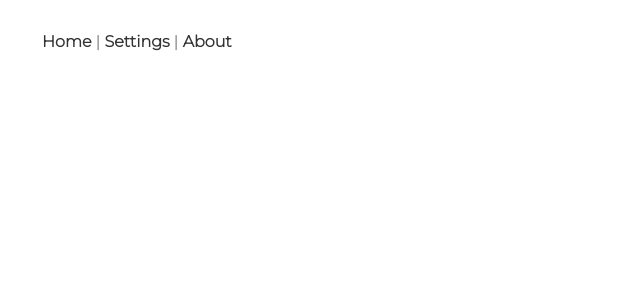
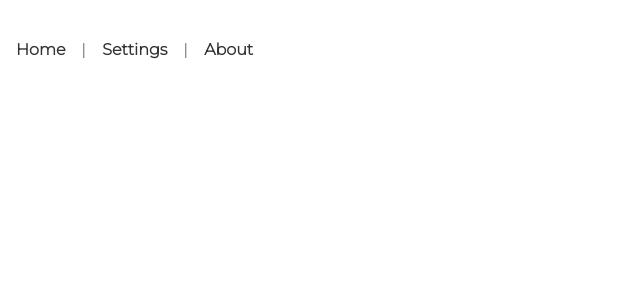
Before and after one commit to 0xTheOldOne/archery-timer, a Vue app: page / in a window 1280 px wide. Shown: the top 300 px of the page, without its empty margins (0-640 px from the left). Built offline with nearby package versions, Linux system fonts and the light colour scheme.

Commit message:
Minor modifications before going to shoot !

```diff
--- a/src/App.vue
+++ b/src/App.vue
@@ -1,37 +1,60 @@
 <template>
-  <div class="container-fluid">
-    <div class="row">
-      <div class="col">
   <nav>
     <router-link to="/">Home</router-link> |
     <router-link to="/settings">Settings</router-link> |
     <router-link to="/about">About</router-link>
   </nav>
+  <div id="router-view">
+    <router-view />
   </div>
-    </div>
-  </div>
-  <router-view />
 </template>
 
 <style lang="less">
 @text-color: #333;
 @link-color: @text-color;
+@nav-height: 100px;
+
+body,
+html {
+  margin: 0;
+  padding: 0;
+  position: absolute;
+  width: 100vw;
+  height: 100vh;
+  overflow: hidden;
 
   #app {
+    position: absolute;
+    width: 100vw;
+    height: 100vh;
+    overflow: hidden;
     font-family: "Montserrat", sans-serif;
     -webkit-font-smoothing: antialiased;
     -moz-osx-font-smoothing: grayscale;
     color: @text-color;
 
     nav {
-    padding: 30px;
-  }
+      height: @nav-height;
+      display: flex;
+      align-items: center;
 
       a {
         color: @link-color;
         text-transform: none;
         text-decoration: none;
         font-weight: bold;
+        margin: 0 1rem;
+      }
+    }
+
+    #router-view {
+      width: 100vw;
+      height: calc(100vh - @nav-height);
+
+      > div {
+        height: 100%;
+      }
+    }
   }
 }
 </style>
--- a/src/components/Timer.vue
+++ b/src/components/Timer.vue
@@ -1,6 +1,22 @@
 <template>
-  <div class="timer">
-    {{ formatTime(timer) }}
+  <div class="timer-container">
+    <div class="settings">
+      <div>
+        <label for="duration">Duration :</label>
+        <select v-model="duration">
+          <option value="-1">Select a duration</option>
+          <option value="30">30 seconds</option>
+          <option value="60">60 seconds</option>
+          <option value="90">1 minute and 30 seconds</option>
+          <option value="120">2 minutes</option>
+          <option value="180">3 minutes</option>
+          <option value="240">4 minutes</option>
+        </select>
+      </div>
+    </div>
+    <div class="timer">
+      {{ formatTime(timer) }}
+    </div>
   </div>
 </template>
 
@@ -11,11 +27,9 @@ const bip = require("@/assets/sounds/bip.mp3");
 
 @Options({
   name: "Timer",
-  props: {
-    duration: Number,
-  },
   data() {
     return {
+      duration: -1,
       timer: 0,
       intervalId: null,
       prepareSound: null,
@@ -23,8 +37,15 @@ const bip = require("@/assets/sounds/bip.mp3");
     };
   },
   created() {
+    clearInterval(this.intervalId);
     this.prepareSound = new Audio(prepare);
     this.bipSound = new Audio(bip);
+  },
+  mounted() {
+    clearInterval(this.intervalId);
+  },
+  unmounted() {
+    clearInterval(this.intervalId);
   },
   watch: {
     duration(newValue) {
@@ -86,7 +107,22 @@ export default class Timer extends Vue {
 
 <!-- Add "scoped" attribute to limit CSS to this component only -->
 <style scoped lang="less">
-* {
-  font-family: "Roboto Mono", monospace;
+.timer-container {
+  display: grid;
+
+  .settings {
+    padding: 0 1rem;
+    justify-self: flex-start;
+
+    select {
+      margin-left: 1rem;
+    }
+  }
+
+  .timer {
+    font-family: "Roboto Mono", monospace;
+    align-self: center;
+    justify-self: center;
+  }
 }
 </style>
--- a/src/views/HomeView.vue
+++ b/src/views/HomeView.vue
@@ -1,16 +1,6 @@
 <template>
   <div class="home">
-    <div>
-      <label for="duration">Durée :</label>
-      <select v-model="duration">
-        <option value="-1">Selectionnez une durée</option>
-        <option value="30">30 secondes</option>
-        <option value="60">60 secondes</option>
-        <option value="120">120 secondes</option>
-        <option value="240">240 secondes</option>
-      </select>
-    </div>
-    <Timer :duration="duration" />
+    <Timer />
   </div>
 </template>
 
@@ -24,14 +14,10 @@ import Timer from "@/components/Timer.vue"; // @ is an alias to /src
     Timer,
   },
   data() {
-    return {
-      duration: -1,
-    };
+    return {};
   },
 })
-export default class HomeView extends Vue {
-  duration!: number;
-}
+export default class HomeView extends Vue {}
 </script>
 
 <style lang="less" scoped></style>
```
Lines whose indentation alone changed are shown as unchanged.
